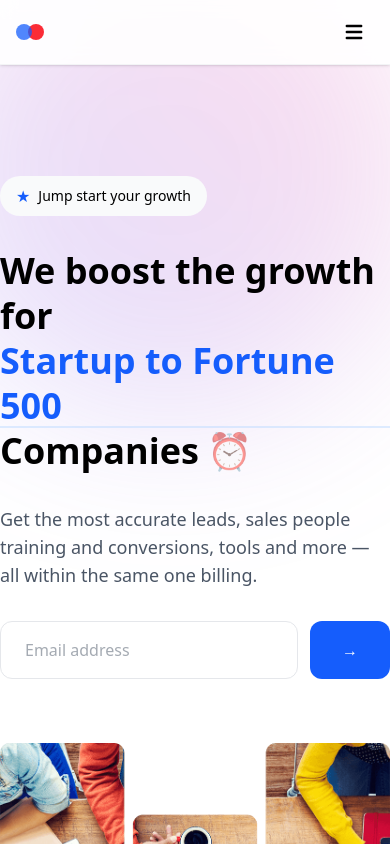
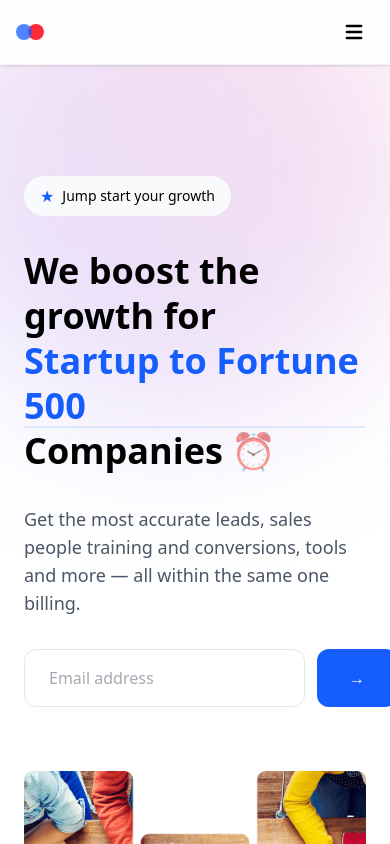
Before and after one commit to Sreenivasulu-Kalluru/modern-landing-page-react-tailwindcss, a React (Vite) app: page / in a window 390 px wide. Shown: the top 844 px of the page. Built offline with nearby package versions, Linux system fonts and the light colour scheme.

Commit message:
a small paddng fix in hero section

```diff
--- a/src/components/Hero.jsx
+++ b/src/components/Hero.jsx
@@ -5,7 +5,7 @@ const Hero = () => {
   return (
     <section
       id="home"
-      className="container mx-auto flex flex-col md:flex-row justify-between pt-44 pb-6 sm:px-6 lg:px-8"
+      className="container mx-auto flex flex-col md:flex-row justify-between pt-44 p-6 sm:px-6 lg:px-8"
     >
       {/* left column */}
       <div className="w-full md:w-1/2 space-y-8">
```
